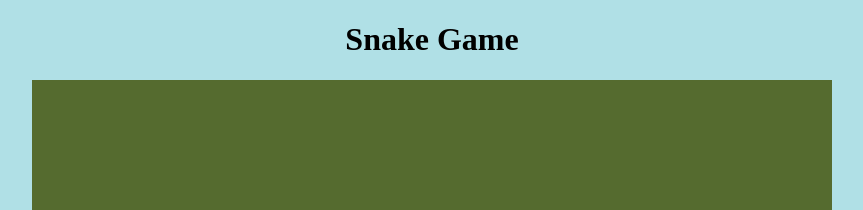
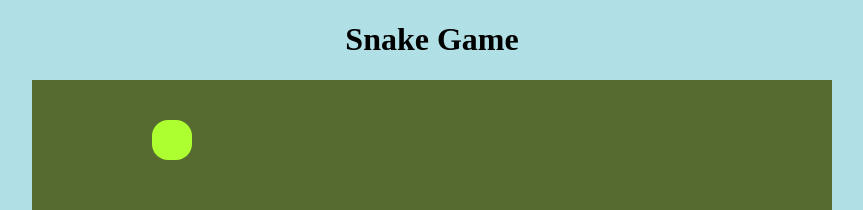
Before and after one commit to suryapratapsingh26/snake-game, a React app in the folder frontend/: page / in a window 1280 px wide. Shown: the top 210 px of the page, without its empty margins (208-1071 px from the left). Built offline with nearby package versions, Linux system fonts and the light colour scheme; the HTML template or start-up script is replaced by a standard one.

Commit message:
Implement food generation and snake growth

```diff
--- a/frontend/src/App.css
+++ b/frontend/src/App.css
@@ -26,3 +26,7 @@ body {
 .snake {
   background-color: black;
 }
+.food {
+  background-color: greenyellow;
+  border-radius: 40%;
+}
--- a/frontend/src/App.jsx
+++ b/frontend/src/App.jsx
@@ -8,6 +8,7 @@ const BOARD_SIZE = BOARD_WIDTH * BOARD_HEIGHT;
 const INITIAL_POSITION = 154;
 const ONE_STEP = 1;
 const MOVE_INTERVAL = 500;
+const INITIAL_FOOD_POSITION = 23;
 
 const getNextPosition = (position, direction) => {
   if (direction === DIRECTIONS.UP) {
@@ -25,9 +26,20 @@ const getNextPosition = (position, direction) => {
   return position + ONE_STEP;
 };
 
+const getNextFoodPosition = (snake) => {
+  let position;
+
+  do {
+    position = Math.floor(Math.random() * BOARD_SIZE);
+  } while (snake.includes(position));
+
+  return position;
+};
+
 function App() {
-  const [snakePosition, setSnakePosition] = useState(INITIAL_POSITION);
+  const [snake, setSnake] = useState([INITIAL_POSITION]);
   const [gameStarted, setGameStarted] = useState(false);
+  const [foodPosition, setFoodPosition] = useState(INITIAL_FOOD_POSITION);
 
   const directionRef = useRef(DIRECTIONS.RIGHT);
 
@@ -57,13 +69,21 @@ function App() {
     if (!gameStarted) return;
 
     const interval = setInterval(() => {
-      setSnakePosition((position) =>
-        getNextPosition(position, directionRef.current),
-      );
+      setSnake((snake) => {
+        const newHead = getNextPosition(snake[0], directionRef.current);
+        const newSnake = [newHead, ...snake];
+
+        if (newHead === foodPosition) {
+          setFoodPosition(getNextFoodPosition(newSnake));
+          return newSnake;
+        }
+
+        return newSnake.slice(0, -1);
+      });
     }, MOVE_INTERVAL);
 
     return () => clearInterval(interval);
-  }, [gameStarted]);
+  }, [gameStarted, foodPosition]);
 
   return (
     <>
@@ -72,7 +92,13 @@ function App() {
       <div className="board">
         {Array.from({ length: BOARD_SIZE }).map((_, index) => (
           <div
-            className={index === snakePosition ? "cell snake" : "cell"}
+            className={
+              snake.includes(index)
+                ? "cell snake"
+                : index === foodPosition
+                  ? "cell food"
+                  : "cell"
+            }
             key={index}
           ></div>
         ))}
```
